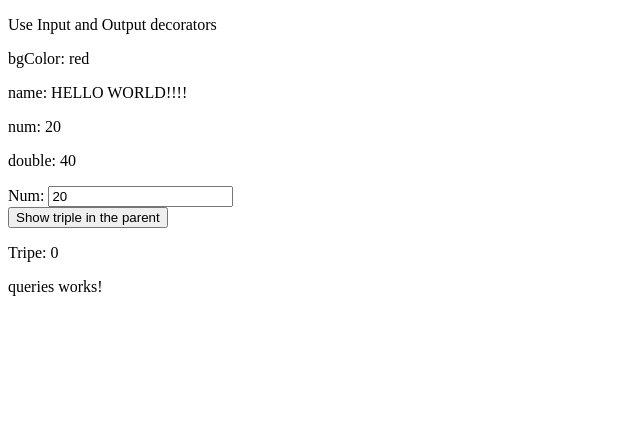
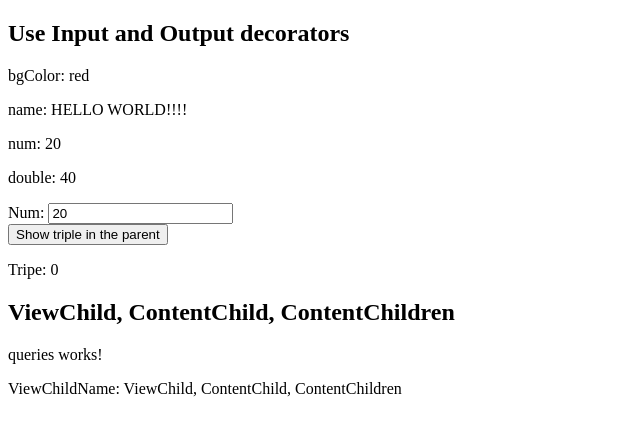
Before and after one commit to railsstudent/ng-signal-migration-demo, an Angular app: page / in a window 1280 px wide. Shown: the top 434 px of the page, without its empty margins (0-640 px from the left). Built offline with nearby package versions, Linux system fonts and the light colour scheme.

Commit message:
feat: add component for queries

```diff
--- a/src/app/app.component.ts
+++ b/src/app/app.component.ts
@@ -1,4 +1,4 @@
-import { ChangeDetectionStrategy, Component, ViewChild } from '@angular/core';
+import { AfterViewInit, ChangeDetectionStrategy, Component, OnInit, ViewChild } from '@angular/core';
 import { SomeComponent } from './migrations/some.component';
 import { QueriesComponent } from './migrations/queries.component';
 
@@ -10,14 +10,22 @@ import { QueriesComponent } from './migrations/queries.component';
     <app-some [backgroundColor]="color" [name]="name" [num]="20" (triple)="tripleValue = $event" />
     <p>Tripe: {{ tripleValue }}</p>
     <app-queries />
+    <p>ViewChildName: {{ viewChildName }}</p>
   `,
   styles: ``,
   changeDetection: ChangeDetectionStrategy.OnPush,
 })
-export class AppComponent {
+export class AppComponent implements AfterViewInit {
   title = 'Migrate to signals using ngxtension library';
   color = 'red';
   name = 'Hello World!!!!';
 
   tripleValue = 0;
+
+  @ViewChild(QueriesComponent) queries!: QueriesComponent;
+  viewChildName = '';
+
+  ngAfterViewInit(): void {
+    this.viewChildName = this.queries.name;
+  }
 }
--- a/src/app/migrations/queries.component.ts
+++ b/src/app/migrations/queries.component.ts
@@ -5,13 +5,14 @@ import { ChangeDetectionStrategy, Component } from '@angular/core';
   standalone: true,
   imports: [],
   template: `
-    <p>
-      queries works!
-    </p>
+    <h2>ViewChild, ContentChild, ContentChildren</h2>
+    <p>queries works!</p>
+    <ng-content select="[header]" />
+    <ng-content />
   `,
   styles: ``,
   changeDetection: ChangeDetectionStrategy.OnPush
 })
 export class QueriesComponent {
-
+  name = 'ViewChild, ContentChild, ContentChildren';
 }
--- a/src/app/migrations/some.component.ts
+++ b/src/app/migrations/some.component.ts
@@ -8,7 +8,7 @@ import { BehaviorSubject, map } from 'rxjs';
   standalone: true,
   imports: [AsyncPipe, FormsModule],
   template: `
-    <p>Use Input and Output decorators</p>
+    <h2>Use Input and Output decorators</h2>
     <div>
       <p>bgColor: {{ bgColor }}</p>
       <p>name: {{ name }}</p>
```
